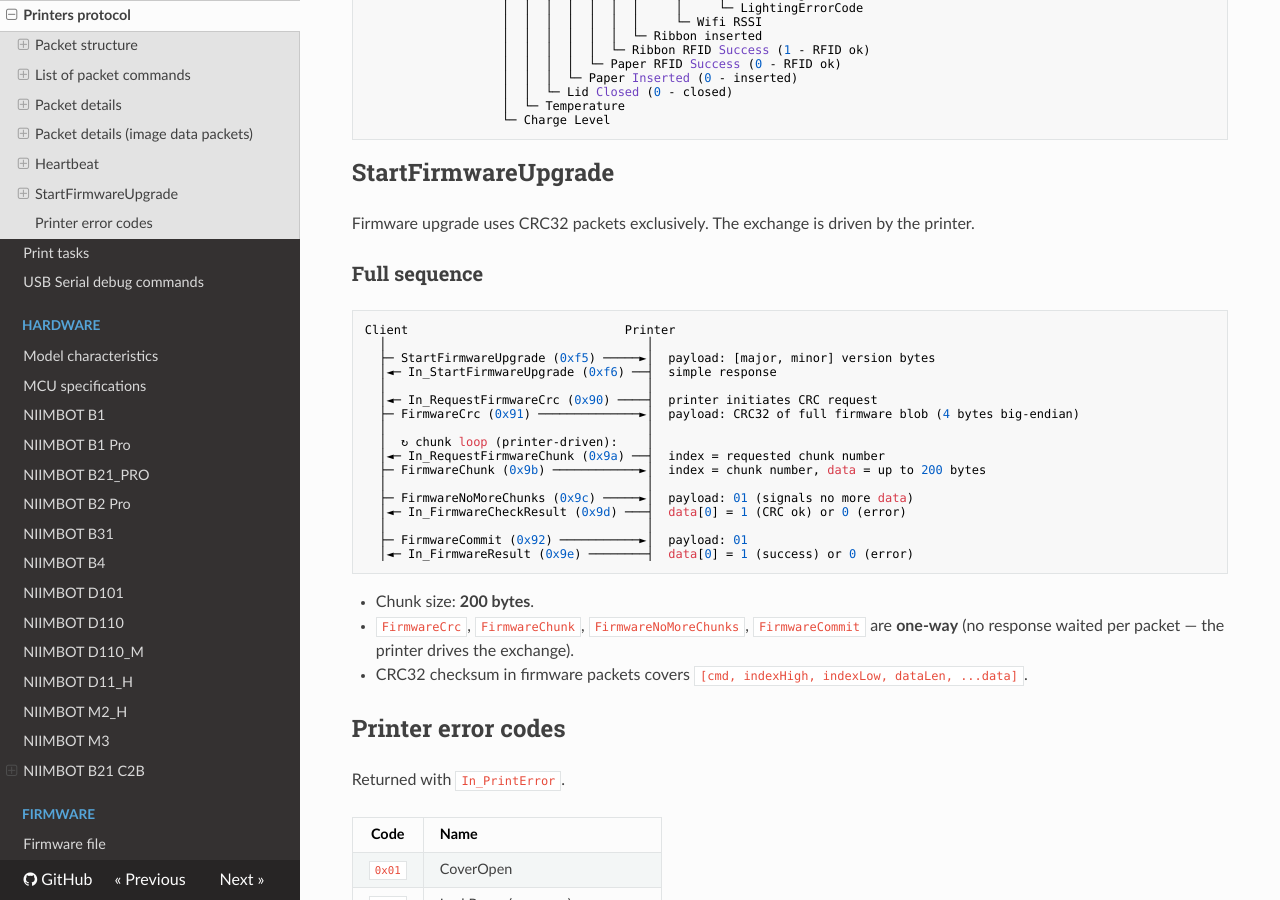
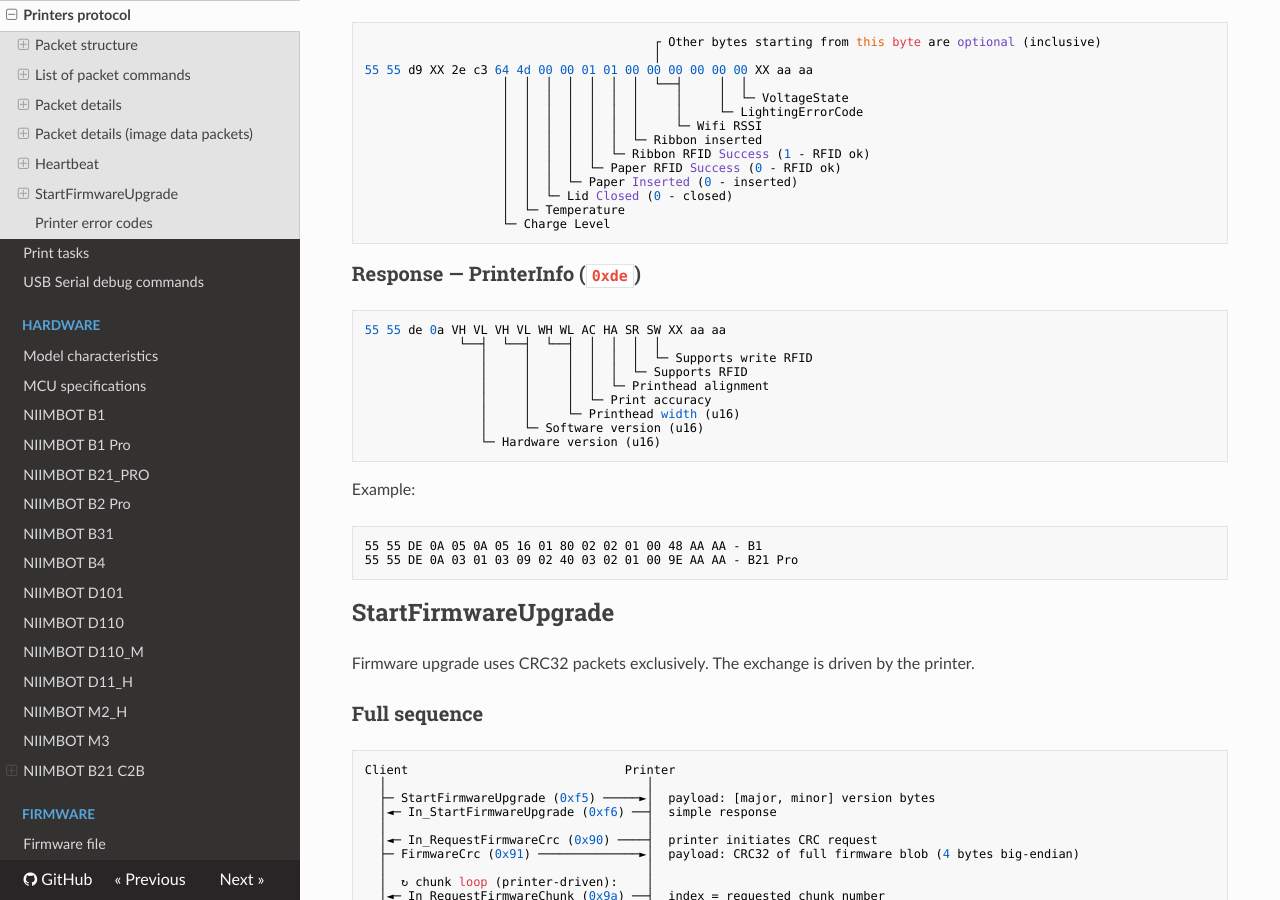
Before and after one commit to MultiMote/niimbot-wiki, an MkDocs documentation site: the page built from docs/interfacing/proto.md, in a window 1280 px wide and 900 px high, scrolled down 26567 px. Built offline with MkDocs 1.6.1, drawn with Linux system fonts in a browser that asks for light colours; nearby versions of some CDN libraries; some of the changed text lies outside the part shown.

Commit message:
Add PrinterInfo response information

````diff
--- a/docs/interfacing/proto.md
+++ b/docs/interfacing/proto.md
@@ -1211,6 +1211,12 @@
 55 55 dc 01 01 dc aa aa
 ```
 
+#### Type 2 — PrinterInfo
+
+```
+55 55 dc 01 03 dc aa aa
+```
+
 #### Type 4 — Advanced2 (used when `protocolVersion >= 3`)
 
 ```
@@ -1298,6 +1304,27 @@
                    └─ Charge Level
 ```
 
+### Response — PrinterInfo (`0xde`)
+
+```
+55 55 de 0a VH VL VH VL WH WL AC HA SR SW XX aa aa
+             └──┤  └──┤  └──┤  │  │  │  │
+                │     │     │  │  │  │  └─ Supports write RFID
+                │     │     │  │  │  └─ Supports RFID
+                │     │     │  │  └─ Printhead alignment
+                │     │     │  └─ Print accuracy
+                │     │     └─ Printhead width (u16)
+                │     └─ Software version (u16)
+                └─ Hardware version (u16)
+```
+
+Example:
+
+```
+55 55 DE 0A 05 0A 05 16 01 80 02 02 01 00 48 AA AA - B1
+55 55 DE 0A 03 01 03 09 02 40 03 02 01 00 9E AA AA - B21 Pro
+```
+
 ## StartFirmwareUpgrade
 
 Firmware upgrade uses CRC32 packets exclusively. The exchange is driven by the printer.
````
